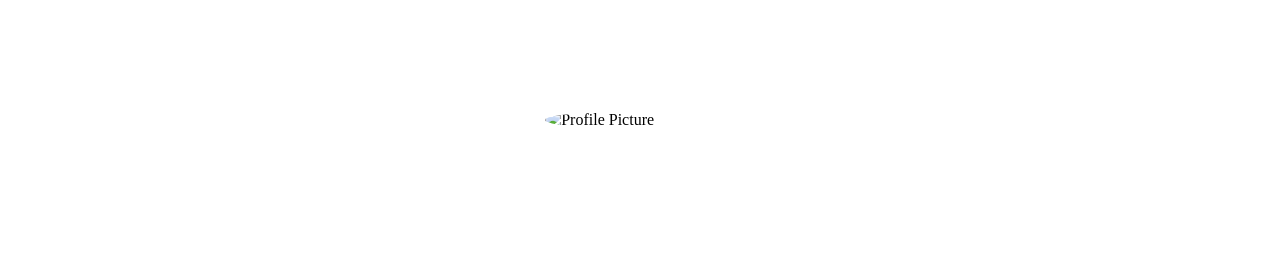
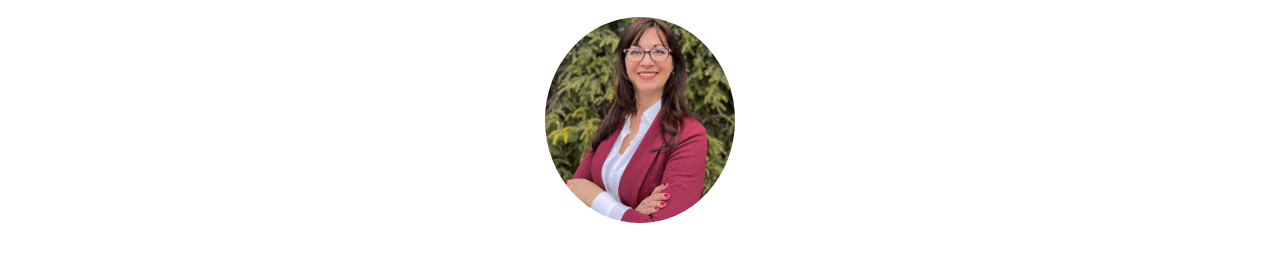
Before and after one commit to canallc/Anna_Digital_BusinessCard, a plain HTML site: page index.html in a window 1280 px wide. Shown: the top 254 px of the page. Drawn offline with Linux system fonts and the light colour scheme; a web font is replaced by a local one.

Commit message:
Update index.html

```diff
--- a/index.html
+++ b/index.html
@@ -14,7 +14,7 @@
 			<div class="row">
 				<div class="col"></div>
 				<div class="col is-5">
-					<img class="profile-pic" src="Anna-headshot.jpg" alt="Profile Picture">
+					<img class="profile-pic" src="headshot.jpg" alt="Profile Picture">
 				</div>
 				<div class="col"></div>
 			</div>
```
